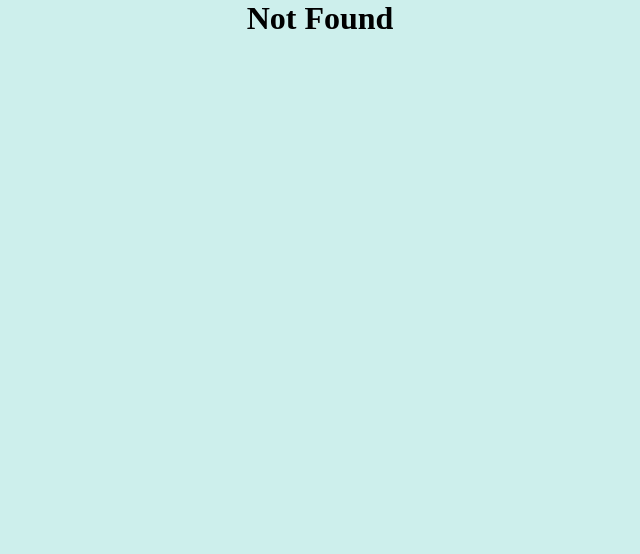
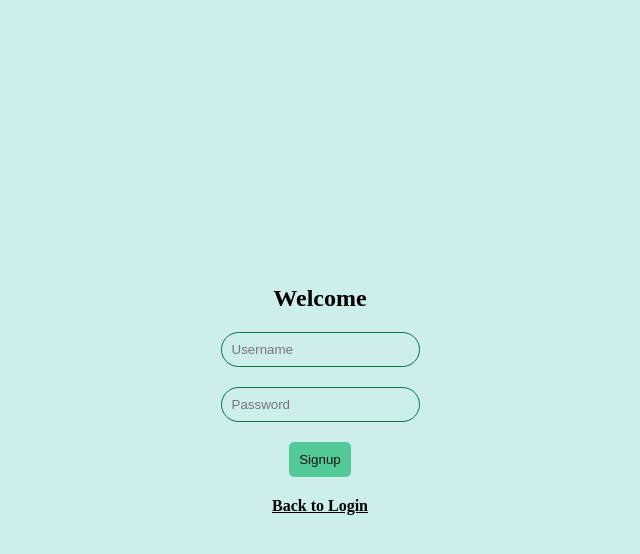
Before and after one commit to Sana-Kassamani/expense-tracker-3, a React (Create React App) app: page /signup in a window 1280 px wide. Shown: the top 554 px of the page, without its empty margins (320-960 px from the left). Built offline with nearby package versions, Linux system fonts and the light colour scheme.

Commit message:
Add - signup feature with integrated api

```diff
--- a/src/App.jsx
+++ b/src/App.jsx
@@ -1,5 +1,7 @@
 import "./styles/App.css";
+import Signup from "./pages/Signup";
 import Login from "./pages/Login";
+import Home from "./pages/Home";
 
 import { Routes, Route, useLocation } from "react-router-dom";
 
@@ -8,6 +10,9 @@ function App() {
     <div className="App">
       <Routes>
         <Route path="/" element={<Login />} />
+        <Route path="/signup" element={<Signup />} />
+        <Route path="/home" element={<Home />} />
+
         <Route path="/*" element={<h1>Not Found</h1>} />
       </Routes>
     </div>
--- a/src/pages/Signup.jsx
+++ b/src/pages/Signup.jsx
@@ -0,0 +1,97 @@
+import "./../styles/base/base.css";
+import "./../styles/base/utilities.css";
+import "./../styles/index.css";
+import axios from "axios";
+import React, { useEffect, useState } from "react";
+import { useNavigate } from "react-router-dom";
+
+const Signup = () => {
+  const navigate = useNavigate();
+  const [signupForm, setSignupForm] = useState({
+    name: "",
+    password: "",
+  });
+  const [error, setError] = useState("");
+  useEffect(() => {
+    console.log(signupForm);
+  }, [signupForm]);
+  return (
+    <section className="flex justify-center align-center signup">
+      <div className="flex column justify-center align-center">
+        <h2>Welcome</h2>
+        <input
+          type="text"
+          placeholder="Username"
+          onChange={(e) => {
+            setSignupForm((prev) => {
+              return {
+                ...prev,
+                name: e.target.value,
+              };
+            });
+          }}
+        />
+        <input
+          type="password"
+          placeholder="Password"
+          onChange={(e) => {
+            setSignupForm((prev) => {
+              return {
+                ...prev,
+                password: e.target.value,
+              };
+            });
+          }}
+        />
+
+        <button
+          className="login-btn"
+          onClick={async () => {
+            if (!signupForm.name || !signupForm.password) {
+              setError("Please fill out both fields.");
+              return;
+            }
+            const body = new FormData();
+            body.append("name", signupForm.name);
+            body.append("password", signupForm.password);
+
+            try {
+              const response = await axios(
+                "http://localhost/Expense-Tracker-Serverside/server-side/createUser.php",
+                {
+                  method: "post",
+                  headers: { "Content-Type": "multipart/form-data" },
+                  data: body,
+                }
+              );
+              if (response.data.message === "Successful creating new user") {
+                localStorage.setItem("userId", response.data.id);
+                navigate("/home");
+              } else {
+                console.log("error signing up");
+                setError("error signing up");
+              }
+            } catch (error) {
+              console.log(error);
+              setError(error);
+            }
+          }}
+        >
+          Signup
+        </button>
+        <h4>
+          <a
+            className="link"
+            onClick={() => {
+              navigate("/");
+            }}
+          >
+            Back to Login
+          </a>
+        </h4>
+      </div>
+    </section>
+  );
+};
+
+export default Signup;
```
